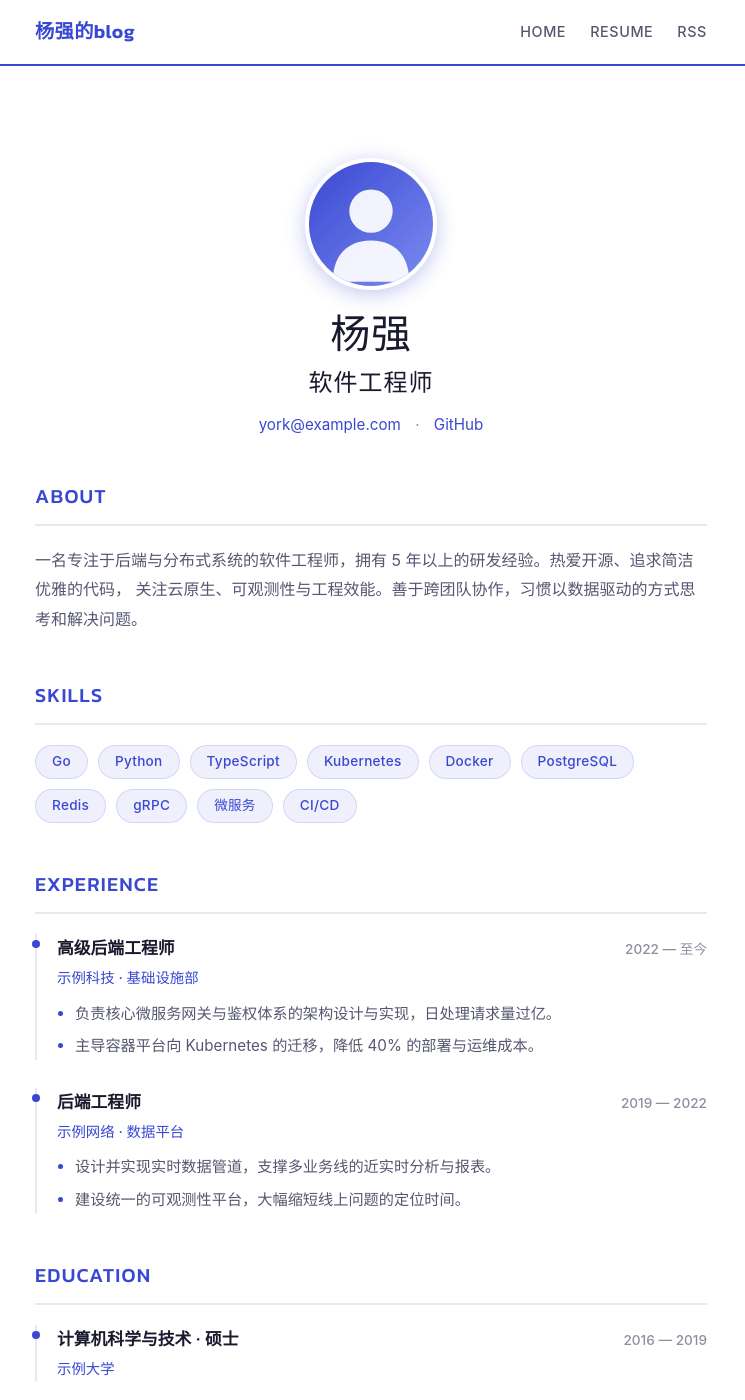
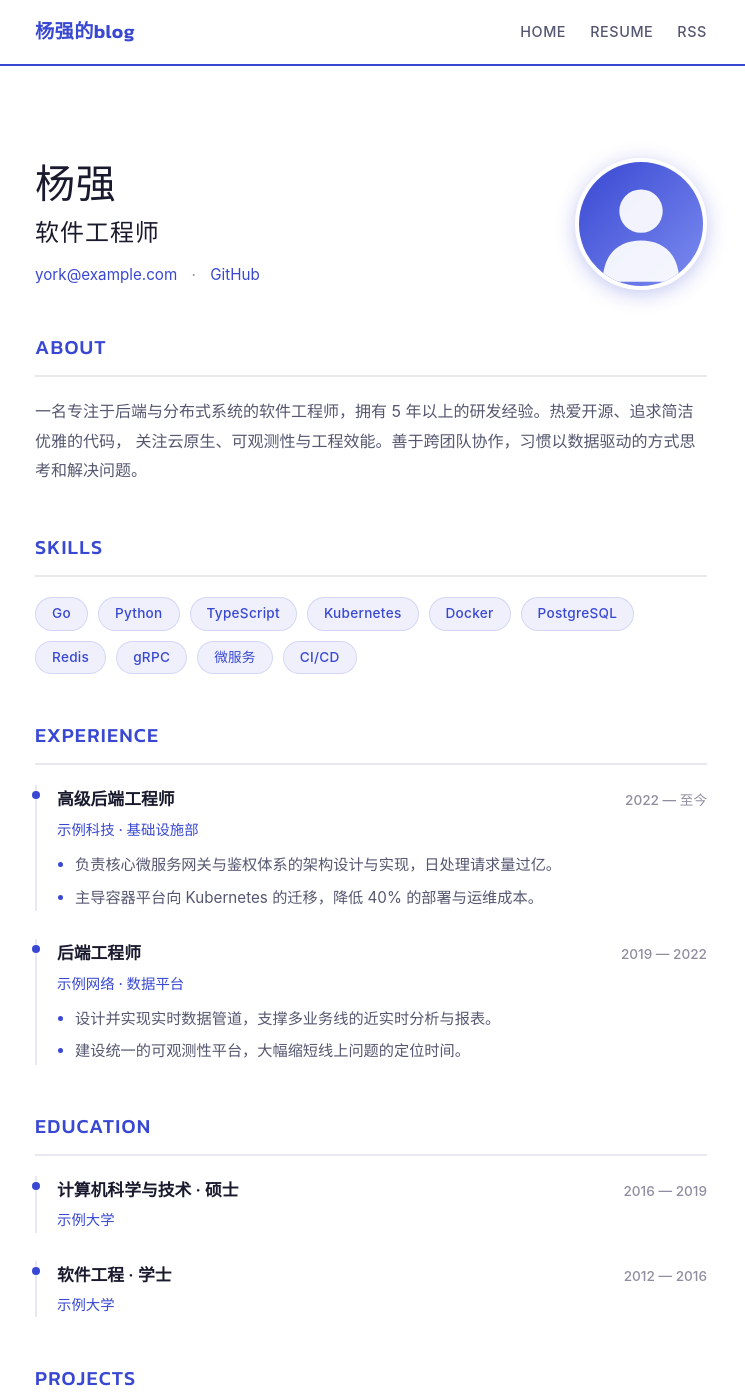
Before and after one commit to yorksity/yorksity.github.io, a Jekyll site: the page built from resume.html, in a window 1280 px wide and 1400 px high. Shown: the whole window, without its empty margins (269-1014 px from the left). Built offline with Jekyll 4.4.1, drawn with Linux system fonts in a browser that asks for light colours.

Commit message:
Place resume photo to the right of name

```diff
--- a/assets/css/main.css
+++ b/assets/css/main.css
@@ -230,7 +230,8 @@ a {
   width: 132px;
   height: 132px;
   border-radius: 50%;
-  margin: 0 auto 20px;
+  margin: 0;
+  flex-shrink: 0;
   overflow: hidden;
   box-shadow: 0 4px 20px rgba(57, 72, 210, 0.3);
   border: 4px solid #ffffff;
@@ -245,8 +246,24 @@ a {
 }
 
 .resume-head {
-  text-align: center;
+  display: flex;
+  align-items: center;
+  justify-content: space-between;
+  gap: 24px;
   margin-bottom: 40px;
+}
+
+@media (max-width: 640px) {
+  .resume-head {
+    flex-direction: column-reverse;
+    align-items: center;
+    text-align: center;
+  }
+
+  .resume-photo {
+    width: 110px;
+    height: 110px;
+  }
 }
 
 .resume-title {
--- a/resume.html
+++ b/resume.html
@@ -8,16 +8,18 @@ permalink: /resume/
   <div class="wrapper">
 
     <div class="resume-head">
+      <div class="resume-head-info">
+        <h1 class="resume-name">{{ site.author }}</h1>
+        <h2 class="resume-title">软件工程师</h2>
+        <p class="resume-contact">
+          <a href="mailto:{{ site.email }}">{{ site.email }}</a>
+          <span class="dot">·</span>
+          <a href="https://github.com/yorksity" target="_blank" rel="noopener">GitHub</a>
+        </p>
+      </div>
       <div class="resume-photo">
         <img src="{{ '/assets/images/profile-photo.svg' | relative_url }}" alt="个人照片">
       </div>
-      <h1 class="resume-name">{{ site.author }}</h1>
-      <h2 class="resume-title">软件工程师</h2>
-      <p class="resume-contact">
-        <a href="mailto:{{ site.email }}">{{ site.email }}</a>
-        <span class="dot">·</span>
-        <a href="https://github.com/yorksity" target="_blank" rel="noopener">GitHub</a>
-      </p>
     </div>
 
     <div class="resume-block">
```
